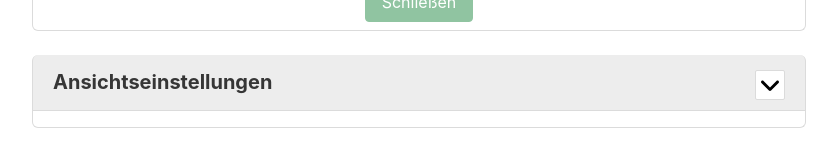
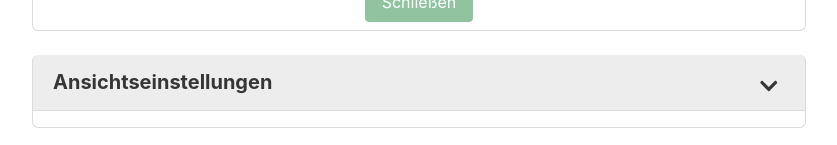
Before and after one commit to fhstp/easynwk-web, a Vue app: page /#/ in a window 1280 px wide. Shown: the part 465-610 px from the top of the page, without its empty margins (221-1058 px from the left). Built offline with nearby package versions, Linux system fonts and the light colour scheme.

Commit message:
simplify: use vue-fontawesome, v-if to toggle open/collapsed

```diff
--- a/src/components/ViewOptionsPanel.vue
+++ b/src/components/ViewOptionsPanel.vue
@@ -1,24 +1,16 @@
 <template>
   <div class="panel">
-    <p class="panel-heading">
+    <p class="panel-heading" @click.stop="isOpen = ! isOpen">
       <span>Ansichtseinstellungen</span>
-      <span class="buttons are-small right">
-        <button id="btn-toggle" class="button" @click.stop="toggle">
-          <span id="icon-span" class="icon is-small">
-            <svg xmlns="http://www.w3.org/2000/svg" viewBox="0 0 384 512">
-              <!--! Font Awesome Pro 6.1.1 by @fontawesome - https://fontawesome.com License - https://fontawesome.com/license (Commercial License) Copyright 2022 Fonticons, Inc. -->
-              <path
-                d="M192 384c-8.188 0-16.38-3.125-22.62-9.375l-160-160c-12.5-12.5-12.5-32.75 0-45.25s32.75-12.5 45.25 0L192 306.8l137.4-137.4c12.5-12.5 32.75-12.5 45.25 0s12.5 32.75 0 45.25l-160 160C208.4 380.9 200.2 384 192 384z"
-              />
-            </svg>
-          </span>
-        </button>
+      <span class="icon is-medium clickAble right">
+        <font-awesome-icon v-if="isOpen" icon="chevron-up" />
+        <font-awesome-icon v-else icon="chevron-down" size="1x" />
       </span>
     </p>
     <form class="panel-block form">
       <div class="field is-horizontal">
         <div class="field-body">
-          <div id="view-settings" class="field invis">
+          <div id="view-settings" class="field" v-if="isOpen">
             <div class="control">
               <div class="buttons">
               <a class="button" @click="togglePseudonyms">
@@ -68,26 +60,15 @@
   </div>
 </template>
 
-<script>
-import { defineComponent, ref, computed, onMounted, watch } from "vue";
+<script lang="ts">
+import { defineComponent, ref, computed } from "vue";
 import { useStore } from "@/store";
 
 export default defineComponent({
-  setup(props, { emit }) {
+  setup() {
     const store = useStore();
 
-    const toggle = () => {
-      const btn = document.querySelector("#icon-span");
-      const el = document.querySelector("#view-settings");
-      if (el.classList.contains("invis")) {
-        el.classList.remove("invis");
-        btn.innerHTML = `<svg xmlns="http://www.w3.org/2000/svg" viewBox="0 0 384 512"><!--! Font Awesome Pro 6.1.1 by @fontawesome - https://fontawesome.com License - https://fontawesome.com/license (Commercial License) Copyright 2022 Fonticons, Inc. --><path d="M352 352c-8.188 0-16.38-3.125-22.62-9.375L192 205.3l-137.4 137.4c-12.5 12.5-32.75 12.5-45.25 0s-12.5-32.75 0-45.25l160-160c12.5-12.5 32.75-12.5 45.25 0l160 160c12.5 12.5 12.5 32.75 0 45.25C368.4 348.9 360.2 352 352 352z"/></svg>`;
-      } else {
-        el.classList.add("invis");
-        btn.innerHTML = `          <svg xmlns="http://www.w3.org/2000/svg" viewBox="0 0 384 512"><!--! Font Awesome Pro 6.1.1 by @fontawesome - https://fontawesome.com License - https://fontawesome.com/license (Commercial License) Copyright 2022 Fonticons, Inc. --><path d="M192 384c-8.188 0-16.38-3.125-22.62-9.375l-160-160c-12.5-12.5-12.5-32.75 0-45.25s32.75-12.5 45.25 0L192 306.8l137.4-137.4c12.5-12.5 32.75-12.5 45.25 0s12.5 32.75 0 45.25l-160 160C208.4 380.9 200.2 384 192 384z"/></svg>
-`;
-      }
-    };
+    const isOpen = ref(false);
 
     return {
       pseudonyms: computed(() => store.state.pseudonym.active),
@@ -98,22 +79,13 @@ export default defineComponent({
       toggleConnections: () => store.commit("view/toggle", "connections"),
       alteriNames: computed(() => store.state.view.alteriNames),
       toggleAlteriNames: () => store.commit("view/toggle", "alteriNames"),
-      toggle,
+      isOpen: isOpen,
     };
   },
 });
 </script>
 
 <style lang="scss">
-.invis {
-  display: none;
-  float: right;
-}
-
-.btn-toggle {
-  display: inline-flex;
-}
-
 .right {
   float: right;
 }
--- a/src/main.ts
+++ b/src/main.ts
@@ -26,7 +26,8 @@ import {
   faSave,
   faFileImage,
   faFileCsv,
-  // faChevronDown,
+  faChevronDown,
+  faChevronUp,
   // faUndoAlt,
   // faRedoAlt,
   faUndo,
@@ -55,7 +56,8 @@ library.add(
   faSave,
   faFileImage,
   faFileCsv,
-  // faChevronDown,
+  faChevronDown,
+  faChevronUp,
   // faUndoAlt,
   // faRedoAlt,
   faUndo,
```
